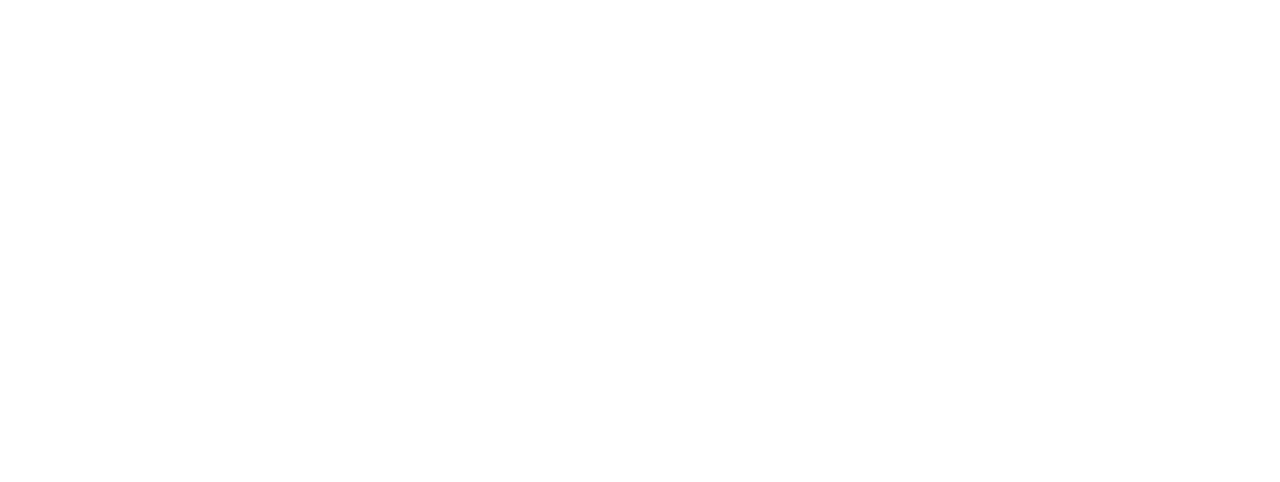
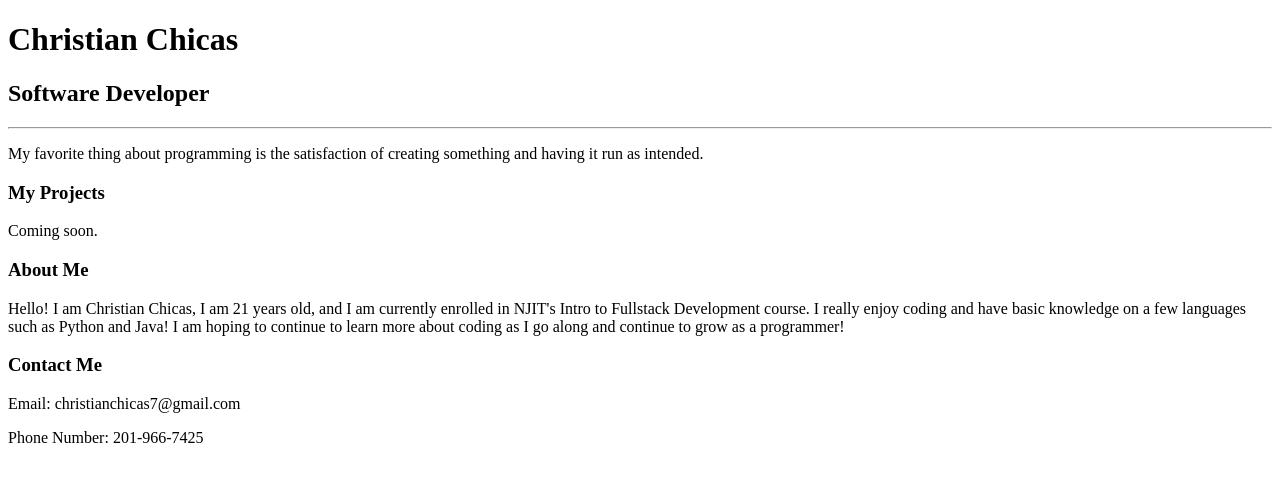
Before and after one commit to ChrisChicas/Christian-Portfolio-NJIT, a plain HTML site: page index.html in a window 1280 px wide. Drawn offline with Linux system fonts and the light colour scheme.

Commit message:
Start of my personal portfolio

```diff
--- a/index.html
+++ b/index.html
@@ -22,5 +22,26 @@
           - Switch out your lorem ipsum for Hipster Ipsum (https://hipsum.co/).
           - Add another H3 that contains "Contact Me," a paragraph tag containing your email, and a paragraph tag containing your phone number (these can be fake!).
      -->
-  </body>
+    <div>
+        <h1>Christian Chicas</h1>
+        <h2>Software Developer</h2>
+        <hr>
+    </div>
+    <div>
+        <p>My favorite thing about programming is the satisfaction of creating something and having it run as intended.</p>
+        <h3>My Projects</h3>
+        <p>Coming soon.</p>
+    </div>
+    <div>
+        <h3>About Me</h3>
+        <p>Hello! I am Christian Chicas, I am 21 years old, and I am currently enrolled in NJIT's Intro to Fullstack Development course. I really enjoy coding and have basic knowledge on a few languages such as Python and Java! I am hoping
+        to continue to learn more about coding as I go along and continue to grow as a programmer!
+    </p>
+    </div>
+    <div>
+    <h3>Contact Me</h3>
+    <p>Email: christianchicas7@gmail.com</p>
+    <p>Phone Number: 201-966-7425</p>
+    </div>
+    </body>
 </html>
```
